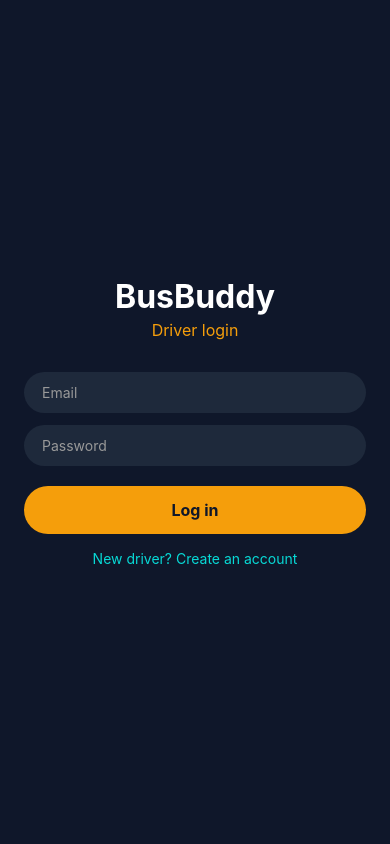
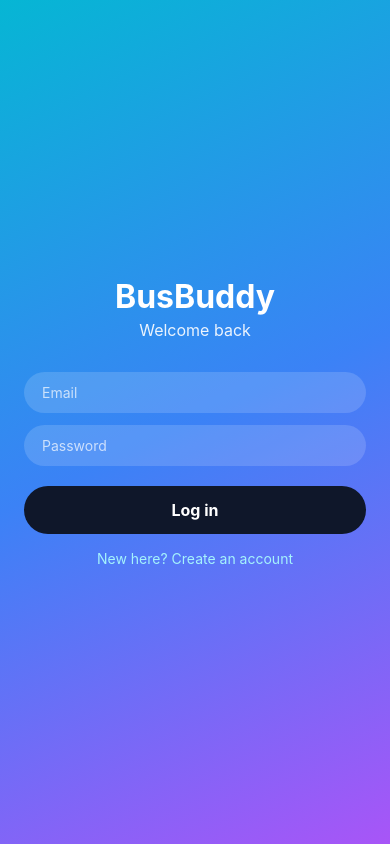
Before and after one commit to Sinar-Fayyad/Techtalks-BusBuddy, a React Native app in the folder mobile/: screen / in a window 390 px wide. Built offline with nearby package versions, Linux system fonts and the light colour scheme.

Commit message:
T13: restyle mobile login/register to match web UI

```diff
--- a/mobile/src/screens/LoginScreen.js
+++ b/mobile/src/screens/LoginScreen.js
@@ -1,5 +1,6 @@
 import React, { useState } from 'react';
 import { View, Text, TouchableOpacity, StyleSheet, ActivityIndicator } from 'react-native';
+import { LinearGradient } from 'expo-linear-gradient';
 import { loginRequest } from '../../api';
 import Button from '../components/Button';
 import Input from '../components/Input';
@@ -34,14 +35,20 @@ export default function LoginScreen({ onLogin, onGoRegister }) {
   }
 
   return (
+    <LinearGradient
+      colors={['#06b6d4', '#3b82f6', '#a855f7']}
+      start={{ x: 0, y: 0 }}
+      end={{ x: 1, y: 1 }}
+      style={s.flex}
+    >
       <View style={s.container}>
         <Text style={s.title}>BusBuddy</Text>
-      <Text style={s.subtitle}>Driver login</Text>
+        <Text style={s.subtitle}>Welcome back</Text>
 
         <Input
           style={s.input}
           placeholder="Email"
-        placeholderTextColor="#999"
+          placeholderTextColor="rgba(255,255,255,0.7)"
           keyboardType="email-address"
           value={email}
           onChangeText={setEmail}
@@ -49,7 +56,7 @@ export default function LoginScreen({ onLogin, onGoRegister }) {
         <Input
           style={s.input}
           placeholder="Password"
-        placeholderTextColor="#999"
+          placeholderTextColor="rgba(255,255,255,0.7)"
           secureTextEntry
           value={password}
           onChangeText={setPassword}
@@ -66,19 +73,21 @@ export default function LoginScreen({ onLogin, onGoRegister }) {
         />
 
         <TouchableOpacity onPress={onGoRegister}>
-        <Text style={s.registerLink}>New driver? Create an account</Text>
+          <Text style={s.registerLink}>New here? Create an account</Text>
         </TouchableOpacity>
       </View>
+    </LinearGradient>
   );
 }
 
 const s = StyleSheet.create({
-  container: { flex: 1, backgroundColor: '#0f172a', justifyContent: 'center', padding: 24 },
+  flex: { flex: 1 },
+  container: { flex: 1, justifyContent: 'center', padding: 24 },
   title: { color: '#fff', fontSize: 32, fontWeight: '700', textAlign: 'center', marginBottom: 4 },
-  subtitle: { color: '#f59e0b', fontSize: 16, textAlign: 'center', marginBottom: 32 },
-  input: { backgroundColor: '#1e293b', color: '#fff', borderRadius: 24, paddingVertical: 12, paddingHorizontal: 18, marginBottom: 12 },
-  error: { color: '#ef4444', textAlign: 'center', marginBottom: 12 },
-  button: { backgroundColor: '#f59e0b', borderRadius: 24, paddingVertical: 14, alignItems: 'center', marginTop: 8 },
-  buttonText: { color: '#0f172a', fontWeight: '700', fontSize: 16 },
-  registerLink: { color: '#08d9d6', textAlign: 'center', marginTop: 16 },
+  subtitle: { color: 'rgba(255,255,255,0.9)', fontSize: 16, textAlign: 'center', marginBottom: 32 },
+  input: { backgroundColor: 'rgba(255,255,255,0.15)', color: '#fff', borderRadius: 24, paddingVertical: 12, paddingHorizontal: 18, marginBottom: 12 },
+  error: { color: '#fecaca', textAlign: 'center', marginBottom: 12 },
+  button: { backgroundColor: '#0f172a', borderRadius: 24, paddingVertical: 14, alignItems: 'center', marginTop: 8 },
+  buttonText: { color: '#fff', fontWeight: '700', fontSize: 16 },
+  registerLink: { color: '#a5f3fc', textAlign: 'center', marginTop: 16 },
 });
--- a/mobile/src/screens/RegisterScreen.js
+++ b/mobile/src/screens/RegisterScreen.js
@@ -1,5 +1,6 @@
 import { useState } from 'react';
-import { StyleSheet, Text, TouchableOpacity, ScrollView, Image } from 'react-native';
+import { StyleSheet, Text, TouchableOpacity, ScrollView, Image, View } from 'react-native';
+import { LinearGradient } from 'expo-linear-gradient';
 import * as ImagePicker from 'expo-image-picker';
 import * as FileSystem from 'expo-file-system/legacy';
 import { BASE_URL } from '../../api';
@@ -73,17 +74,27 @@ export default function RegisterScreen({ onBack }) {
   };
 
   return (
+    <LinearGradient
+      colors={['#06b6d4', '#3b82f6', '#a855f7']}
+      start={{ x: 0, y: 0 }}
+      end={{ x: 1, y: 1 }}
+      style={styles.flex}
+    >
       <ScrollView contentContainerStyle={styles.container}>
-      <Text style={styles.title}>BusBuddy — Driver Registration</Text>
-      <Input style={styles.input} placeholder="Full name" value={form.name} onChangeText={set('name')} autoCapitalize="sentences" />
-      <Input style={styles.input} placeholder="Email" value={form.email} onChangeText={set('email')} autoCapitalize="none" keyboardType="email-address" />
-      <Input style={styles.input} placeholder="Password" value={form.password} onChangeText={set('password')} secureTextEntry autoCapitalize="none" />
+        <Text style={styles.title}>BusBuddy</Text>
+        <Text style={styles.subtitle}>Driver registration</Text>
+
+        <Input style={styles.input} placeholder="Full name" placeholderTextColor="rgba(255,255,255,0.7)" value={form.name} onChangeText={set('name')} autoCapitalize="sentences" />
+        <Input style={styles.input} placeholder="Email" placeholderTextColor="rgba(255,255,255,0.7)" value={form.email} onChangeText={set('email')} autoCapitalize="none" keyboardType="email-address" />
+        <Input style={styles.input} placeholder="Password" placeholderTextColor="rgba(255,255,255,0.7)" value={form.password} onChangeText={set('password')} secureTextEntry autoCapitalize="none" />
+
         <TouchableOpacity style={styles.picker} onPress={pick}>
           <Text style={styles.pickerText}>
             {license ? '📎 Photo selected' : '📷 Pick license photo'}
           </Text>
         </TouchableOpacity>
         {license && <Image source={{ uri: license.uri }} style={styles.thumb} />}
+
         <Button
           label={loading ? 'Registering...' : 'Register'}
           onPress={submit}
@@ -93,23 +104,27 @@ export default function RegisterScreen({ onBack }) {
         />
         {msg !== '' && <Text style={styles.msg}>{msg}</Text>}
         {error !== '' && <Text style={styles.error}>{error}</Text>}
+
         <TouchableOpacity onPress={onBack}>
           <Text style={styles.backLink}>← Back to login</Text>
         </TouchableOpacity>
       </ScrollView>
+    </LinearGradient>
   );
 }
 
 const styles = StyleSheet.create({
+  flex: { flex: 1 },
   container: { flexGrow: 1, justifyContent: 'center', padding: 24 },
-  title: { fontSize: 22, fontWeight: 'bold', marginBottom: 20, textAlign: 'center', color: '#1B2A4A' },
-  input: { borderWidth: 1, borderColor: '#ccc', borderRadius: 6, padding: 12, marginBottom: 12, fontSize: 15 },
-  picker: { borderWidth: 1, borderColor: '#1B2A4A', borderRadius: 6, padding: 12, marginBottom: 12, alignItems: 'center' },
-  pickerText: { color: '#1B2A4A', fontWeight: '600' },
-  thumb: { width: '100%', height: 150, borderRadius: 6, marginBottom: 12 },
-  button: { backgroundColor: '#1B2A4A', padding: 14, borderRadius: 6, alignItems: 'center' },
-  buttonText: { color: '#fff', fontWeight: '600', fontSize: 16 },
-  msg: { color: '#16a34a', marginTop: 12, textAlign: 'center' },
-  error: { color: '#dc2626', marginTop: 12, textAlign: 'center' },
-  backLink: { color: '#1B2A4A', marginTop: 20, textAlign: 'center' },
+  title: { fontSize: 32, fontWeight: '700', marginBottom: 4, textAlign: 'center', color: '#fff' },
+  subtitle: { fontSize: 16, marginBottom: 28, textAlign: 'center', color: 'rgba(255,255,255,0.9)' },
+  input: { backgroundColor: 'rgba(255,255,255,0.15)', color: '#fff', borderRadius: 24, paddingVertical: 12, paddingHorizontal: 18, marginBottom: 12, fontSize: 15 },
+  picker: { backgroundColor: 'rgba(255,255,255,0.15)', borderColor: 'rgba(191,219,254,0.7)', borderWidth: 1, borderRadius: 24, paddingVertical: 12, paddingHorizontal: 18, marginBottom: 12, alignItems: 'center' },
+  pickerText: { color: '#fff', fontWeight: '600' },
+  thumb: { width: '100%', height: 150, borderRadius: 12, marginBottom: 12 },
+  button: { backgroundColor: '#0f172a', paddingVertical: 14, borderRadius: 24, alignItems: 'center', marginTop: 8 },
+  buttonText: { color: '#fff', fontWeight: '700', fontSize: 16 },
+  msg: { color: '#bbf7d0', marginTop: 12, textAlign: 'center' },
+  error: { color: '#fecaca', marginTop: 12, textAlign: 'center' },
+  backLink: { color: '#a5f3fc', marginTop: 20, textAlign: 'center' },
 });
```
Lines whose indentation alone changed are shown as unchanged.
